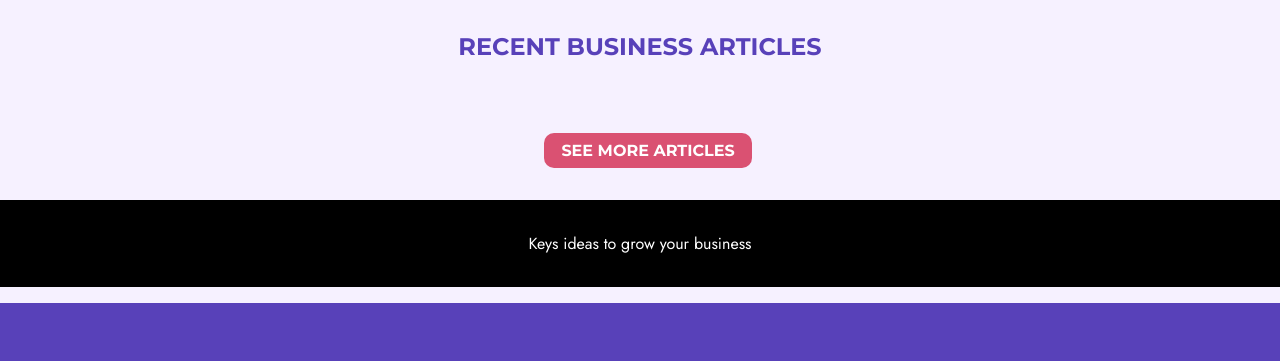
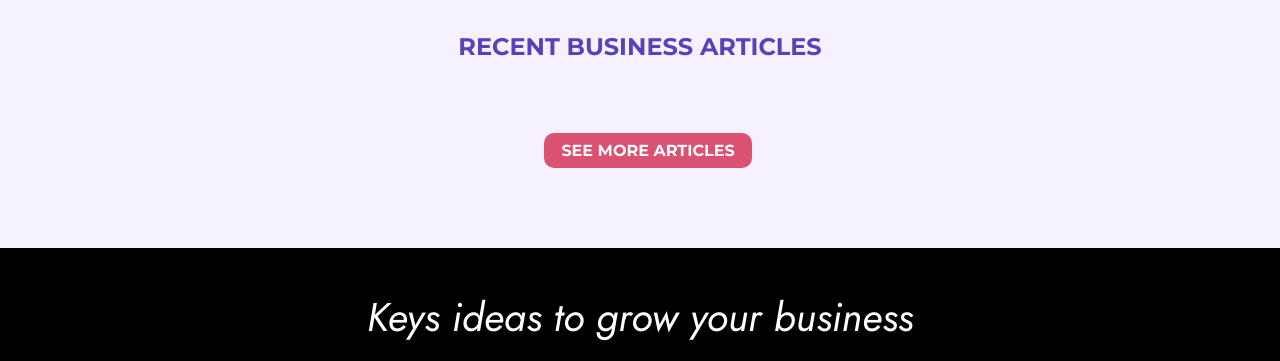
Before and after one commit to Kirera-Wainaina/the-talking-owl, a website with bundled scripts: page frontend/html/home.html in a window 1280 px wide. Shown: the part 1093-1454 px from the top of the page. Built offline with nearby package versions, Linux system fonts and the light colour scheme; no server answers.

Commit message:
add an italic slant to the slogan

```diff
--- a/frontend/css/home.css
+++ b/frontend/css/home.css
@@ -116,8 +116,9 @@ h2 {
     background-color: black;
     color: white;
     margin-top: 2em;
-    padding: 2em;
-
+    padding: 1em;
+    font-size: 2.5em;
+    font-style: italic;
 }
 
 @media (orientation: portrait) {
```
